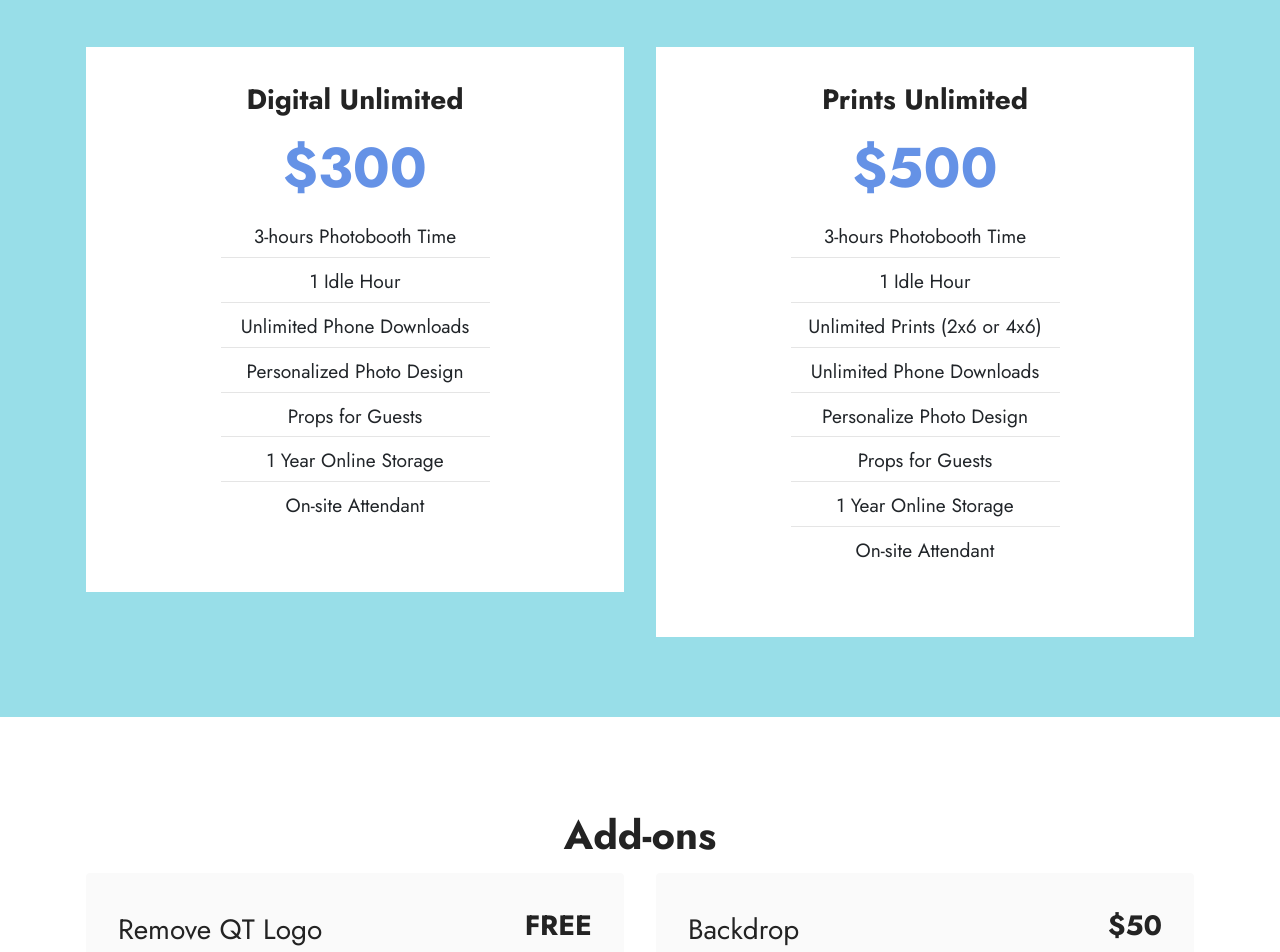
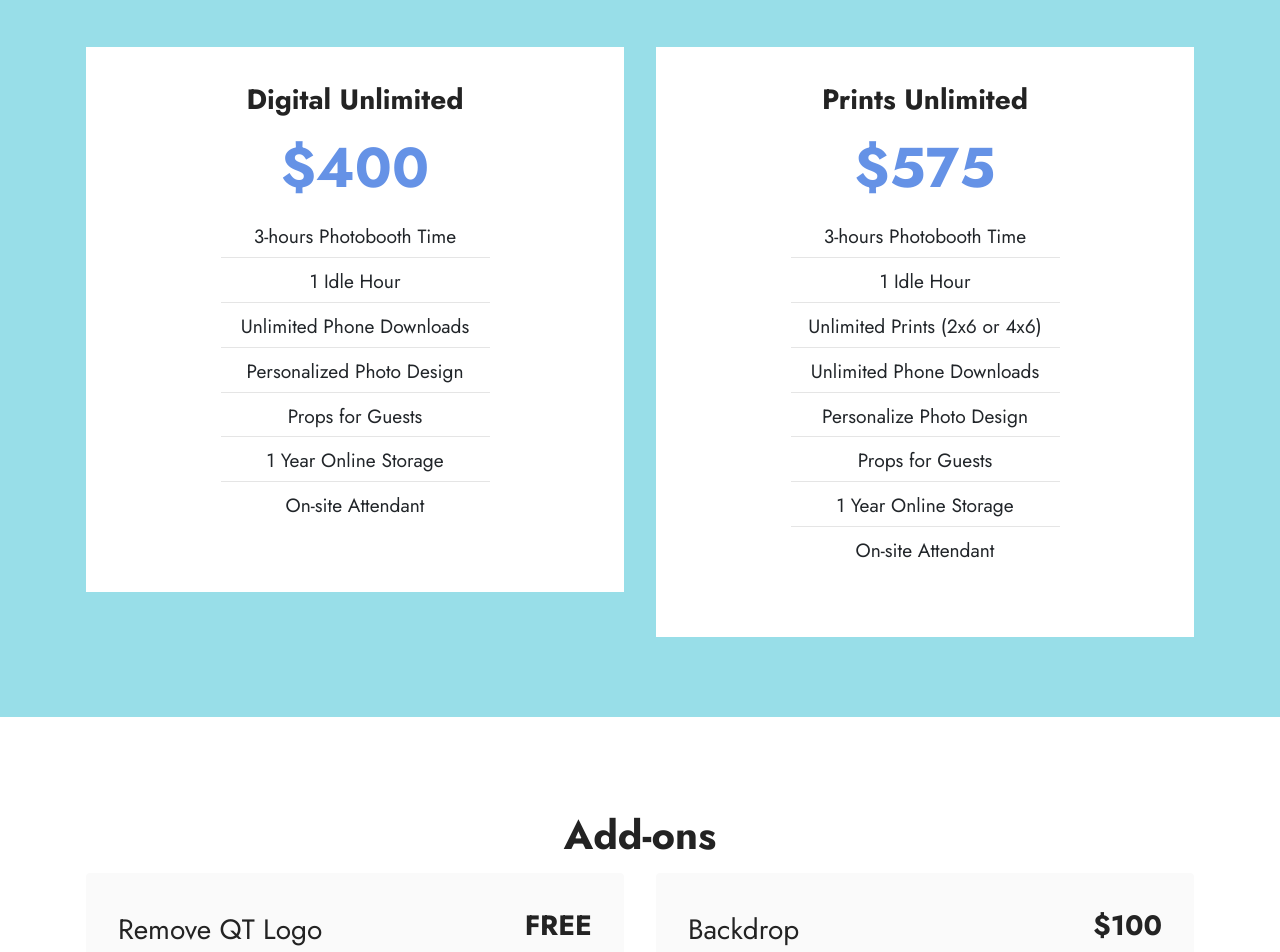
Before and after one commit to chhan02/qtphotobooth, a plain HTML site: page index.html in a window 1280 px wide. Shown: the part 260-1212 px from the top of the page. Drawn offline with Linux system fonts and the light colour scheme; files whose address does not match are found by name.

Commit message:
update prices

```diff
--- a/index.html
+++ b/index.html
@@ -88,7 +88,7 @@
                         <h6 class="plan-title mbr-fonts-style mb-3 display-5">
                             <strong>Digital Unlimited</strong></h6>
                         <div class="plan-price">
-                            <p class="price mbr-fonts-style m-0 display-1"><strong>$300</strong></p>
+                            <p class="price mbr-fonts-style m-0 display-1"><strong>$400</strong></p>
                             <p class="price-term mbr-fonts-style mb-3 display-7"></p>
                         </div>
                     </div>
@@ -108,7 +108,7 @@
                         <h6 class="plan-title mbr-fonts-style mb-3 display-5">
                             <strong>Prints Unlimited</strong></h6>
                         <div class="plan-price">
-                            <p class="price mbr-fonts-style m-0 display-1"><strong>$500</strong></p>
+                            <p class="price mbr-fonts-style m-0 display-1"><strong>$575</strong></p>
                             <p class="price-term mbr-fonts-style mb-3 display-7"></p>
                         </div>
                     </div>
@@ -154,7 +154,7 @@
                 <div class="card-wrapper">
                     <div class="top-line">
                         <h6 class="card-title mbr-fonts-style display-5">Backdrop</h6>
-                        <p class="mbr-text cost mbr-fonts-style display-5"><strong>$50</strong></p>
+                        <p class="mbr-text cost mbr-fonts-style display-5"><strong>$100</strong></p>
                     </div>
                     <div class="bottom-line">
                         <p class="mbr-text mbr-fonts-style display-7">We have several backdrop options for your event! <br><br><a href="backdrops.html" class="text-primary" target="_blank">View backdrops here</a></p>
```
Also changed, not shown: 1 other file.
